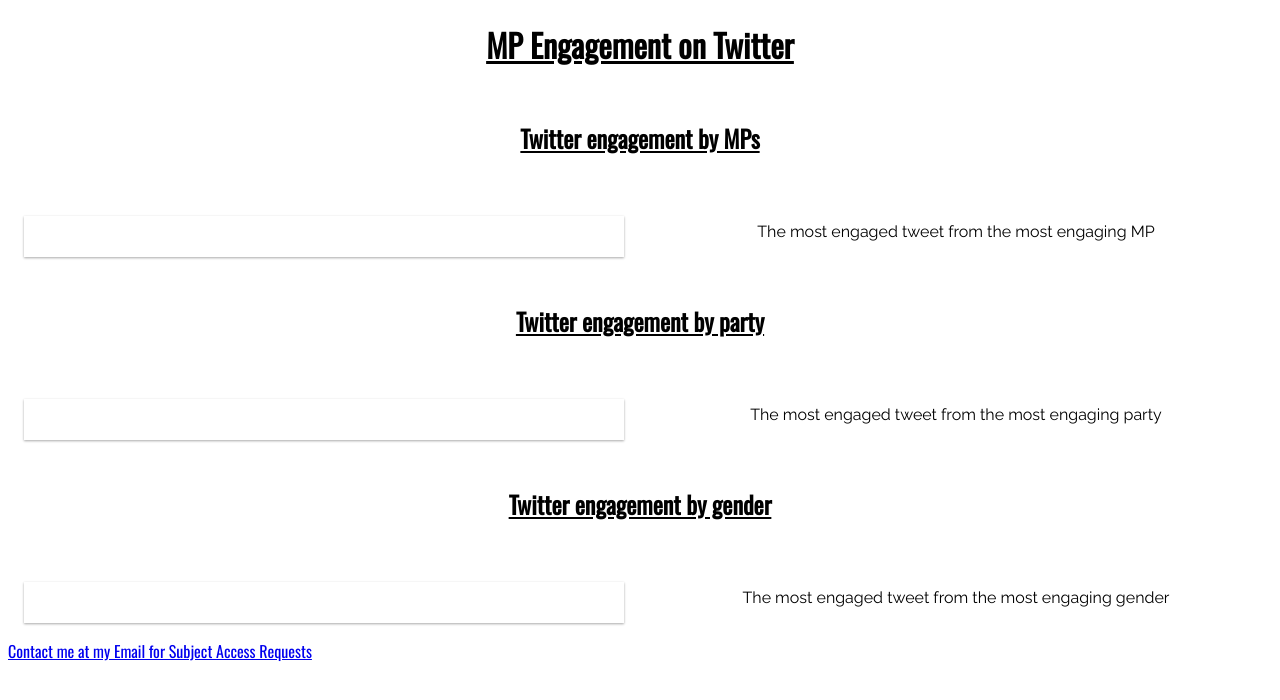
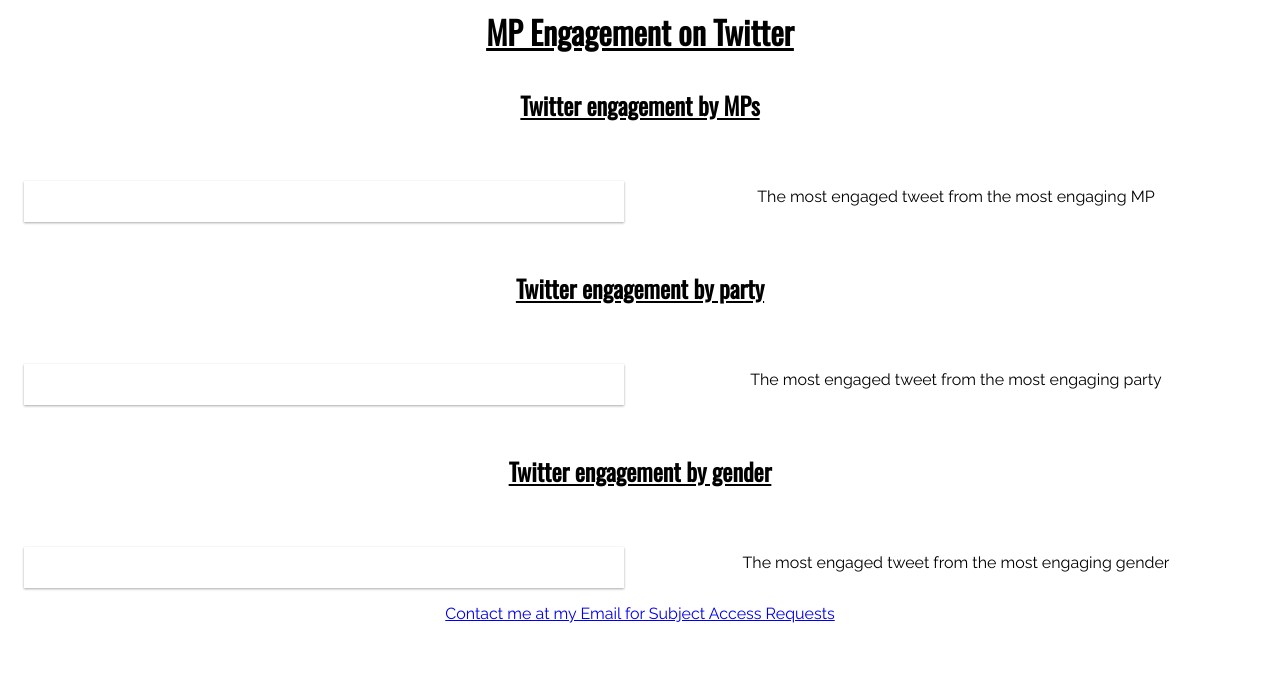
Before and after one commit to Brappington/mptweet, a Flask app: template app/templates/index.html in a window 1280 px wide. Shown: the top 700 px of the page. Run offline with Flask 2, Linux system fonts and the light colour scheme; the template is opened without the code that fills it, so the values that code supplies are empty; some libraries are stand-ins or nearby versions.

Commit message:
added footer css and adjusted margins changed email contact link

```diff
--- a/app/static/css/main.css
+++ b/app/static/css/main.css
@@ -17,19 +17,25 @@
     background: var(--bgColor);
 }
 
+footer{
+    font-family: var(--regularFont);
+    text-align: center;
+}
+
 h1 {
     font-family: var(--titleFont);
     color: var(--textColor);
     text-align: center;
     text-decoration: underline;
+    margin: auto;
 }
 
 h2 {
     font-family: var(--titleFont);
     color: var(--textColor);
     text-align: center;
-    padding-top: 10px;
     text-decoration: underline;
+    margin: auto;
 }
 
 .maincontainer {
--- a/app/templates/index.html
+++ b/app/templates/index.html
@@ -161,6 +161,6 @@
 
 </body>
 <footer>
-    <a href="mailto:webmaster@example.com">Contact me at my Email for Subject Access Requests</a>
+    <a href="mailto:mptwitterapp@gmail.com">Contact me at my Email for Subject Access Requests</a>
 </footer>
 </html>
```
